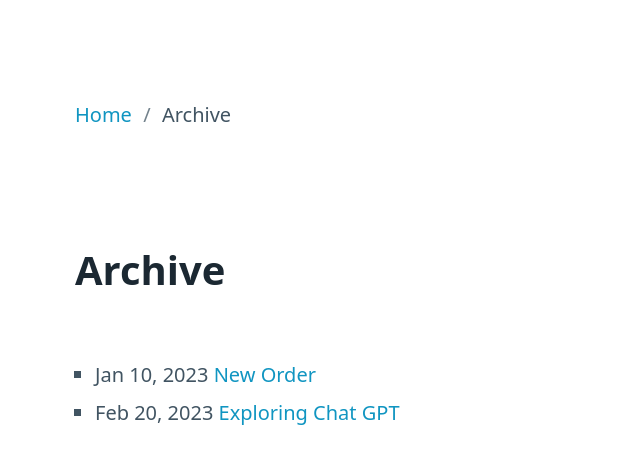
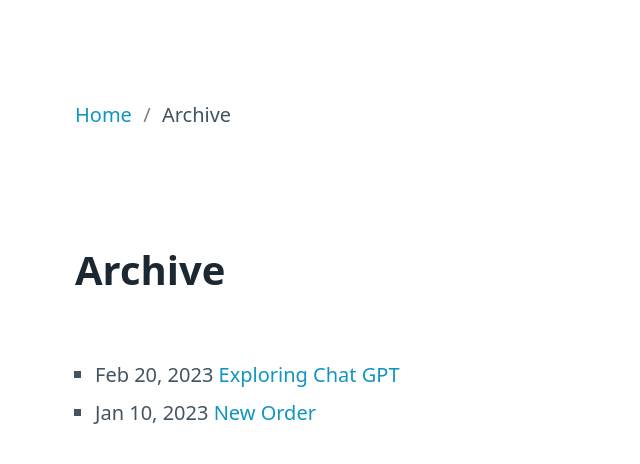
Before and after one commit to snesjhon/world, an Astro site: page /blog in a window 1280 px wide. Shown: the whole page, without its empty margins (0-640 px from the left). Built offline with nearby package versions, Linux system fonts and the light colour scheme; Astro itself is replaced by a stand-in of ours.

```diff
--- a/src/pages/blog/index.astro
+++ b/src/pages/blog/index.astro
@@ -4,7 +4,7 @@ import Page from "../../layouts/Page.astro";
 import { FormattedDate, SITE_DESCRIPTION } from "../../utils";
 
 const posts = (await getCollection("blog")).sort(
-  (a, b) => a.data.pubDate.valueOf() - b.data.pubDate.valueOf()
+  (a, z) => z.data.pubDate.valueOf() - a.data.pubDate.valueOf()
 );
 ---
 
--- a/src/pages/index.astro
+++ b/src/pages/index.astro
@@ -36,6 +36,7 @@ const posts = (await getCollection("blog")).sort(
                   </h2>
                 </div>
                 <Content />
+                <hr />
               </section>
             );
           })
```
